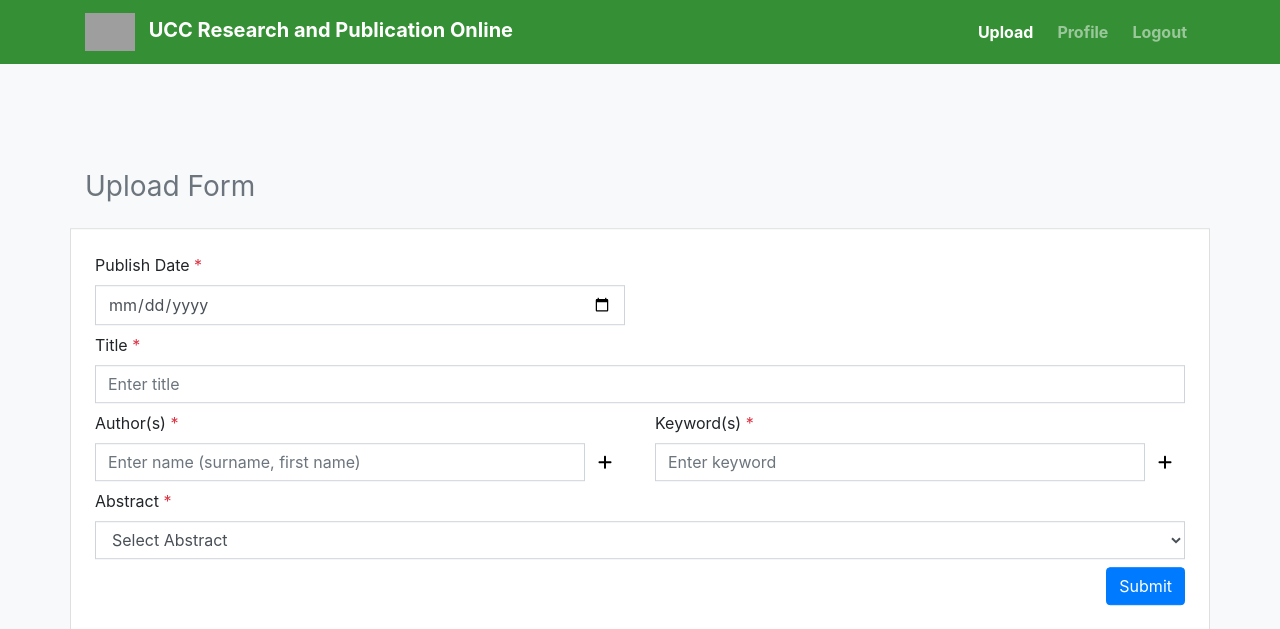
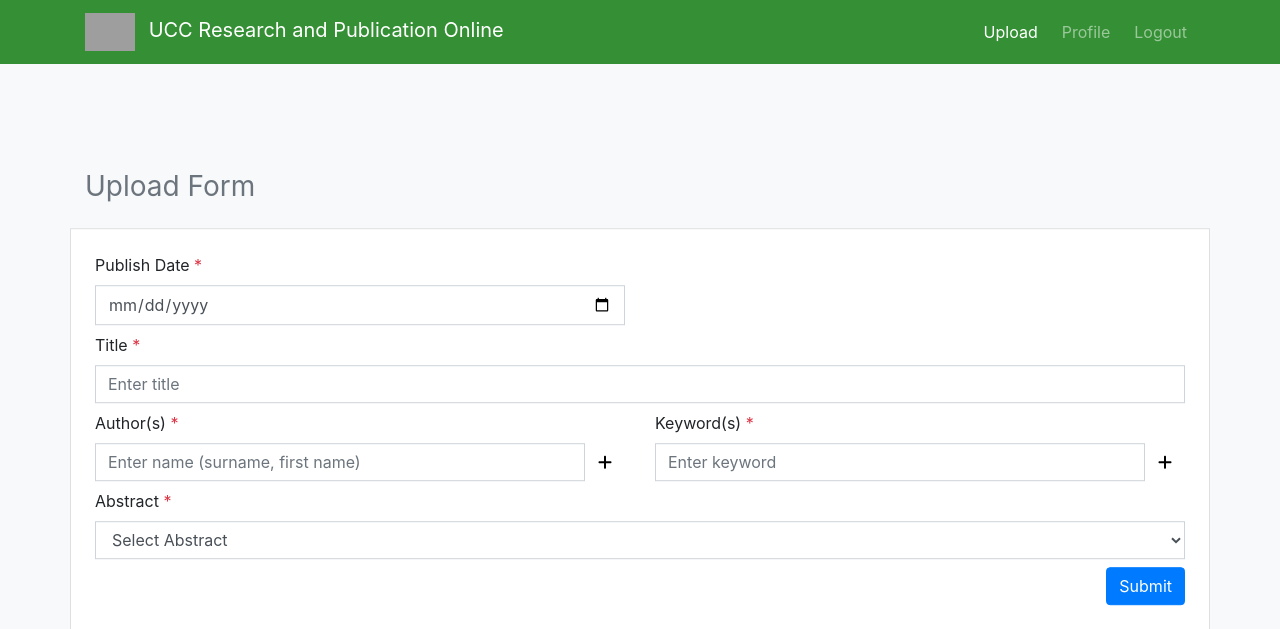
Before and after one commit to nicolelfporca/UCC-ReaP-main, a PHP site: page /upload_form.php in a window 1280 px wide. Shown: the top 629 px of the page. Run offline with PHP 8.4, Linux system fonts and the light colour scheme; some libraries are stand-ins or nearby versions; grey boxes are pictures that could not be loaded.

Commit message:
font-weight-bold remove

```diff
--- a/settings_passwords.php
+++ b/settings_passwords.php
@@ -16,7 +16,7 @@
         <div class="container">
             <a class="navbar-brand" href="search_engine.php">
                 <img src="dist/image/UCC.png" alt="UCC Logo" width="50" class="mr-2">
-                <span class="full font-weight-bold">UCC Research and Publication Online</span>
+                <span class="full">UCC Research and Publication Online</span>
             </a>
             <button class="navbar-toggler" type="button" data-toggle="collapse" data-target="#navbarSupportedContent"
                 aria-controls="navbarSupportedContent" aria-expanded="false" aria-label="Toggle navigation">
@@ -24,7 +24,7 @@
             </button>
 
             <div class="collapse navbar-collapse" id="navbarSupportedContent">
-                <ul class="navbar-nav ml-auto font-weight-bold">
+                <ul class="navbar-nav ml-auto">
                     <li class="nav-item">
                         <a class="nav-link ml-2" href="upload_form.php">Upload</a>
                     </li>
--- a/settings_personal_info.php
+++ b/settings_personal_info.php
@@ -16,7 +16,7 @@
         <div class="container">
             <a class="navbar-brand" href="search_engine.php">
                 <img src="dist/image/UCC.png" alt="UCC Logo" width="50" class="mr-2">
-                <span class="full font-weight-bold">UCC Research and Publication Online</span>
+                <span class="full">UCC Research and Publication Online</span>
             </a>
             <button class="navbar-toggler" type="button" data-toggle="collapse" data-target="#navbarSupportedContent"
                 aria-controls="navbarSupportedContent" aria-expanded="false" aria-label="Toggle navigation">
@@ -24,7 +24,7 @@
             </button>
 
             <div class="collapse navbar-collapse" id="navbarSupportedContent">
-                <ul class="navbar-nav ml-auto font-weight-bold">
+                <ul class="navbar-nav ml-auto">
                     <li class="nav-item">
                         <a class="nav-link ml-2" href="upload_form.php">Upload</a>
                     </li>
--- a/upload_form.php
+++ b/upload_form.php
@@ -17,7 +17,7 @@
         <div class="container">
             <a class="navbar-brand" href="search_engine.php">
                 <img src="dist/image/UCC.png" alt="UCC Logo" width="50" class="mr-2">
-                <span class="full font-weight-bold">UCC Research and Publication Online</span>
+                <span class="full">UCC Research and Publication Online</span>
             </a>
             <button class="navbar-toggler" type="button" data-toggle="collapse" data-target="#navbarSupportedContent"
                 aria-controls="navbarSupportedContent" aria-expanded="false" aria-label="Toggle navigation">
@@ -25,7 +25,7 @@
             </button>
 
             <div class="collapse navbar-collapse" id="navbarSupportedContent">
-                <ul class="navbar-nav ml-auto font-weight-bold">
+                <ul class="navbar-nav ml-auto">
                     <li class="nav-item">
                         <a class="nav-link ml-2 active" href="upload_form.php">Upload</a>
                     </li>
```
